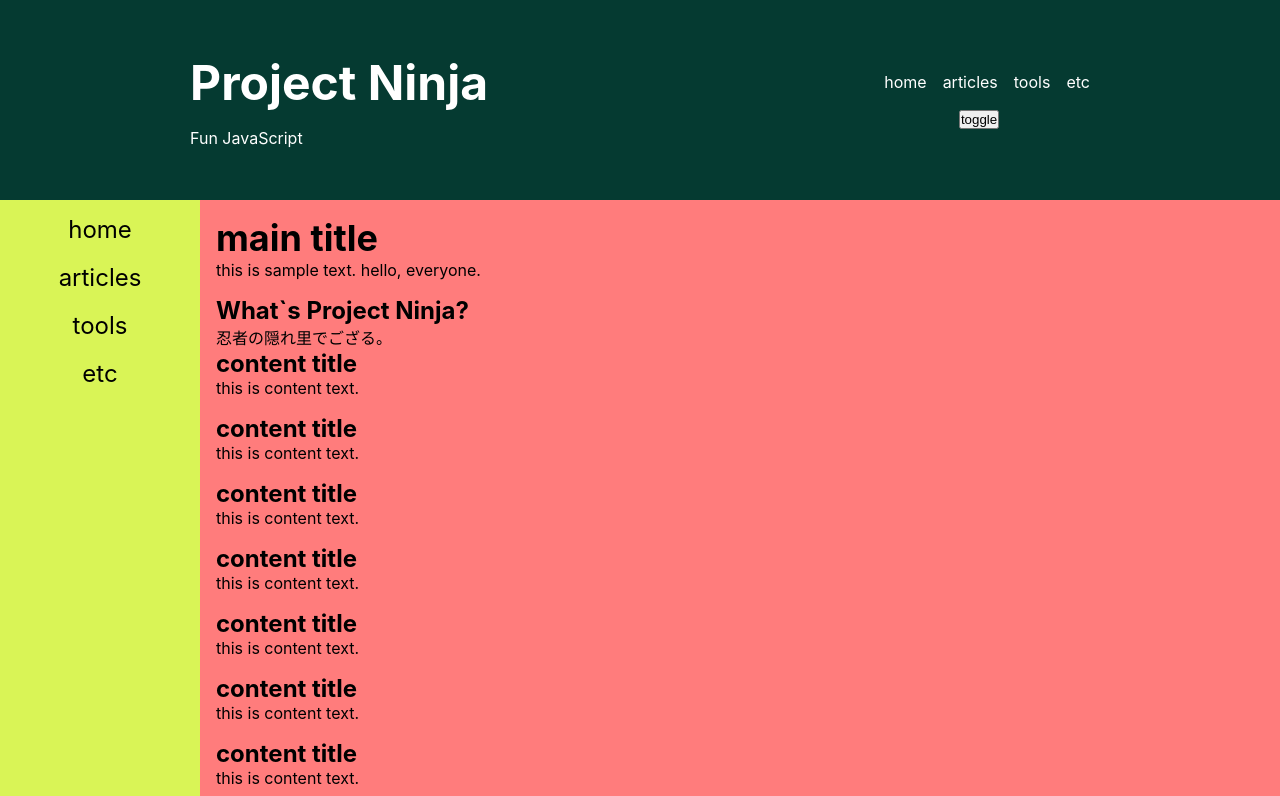
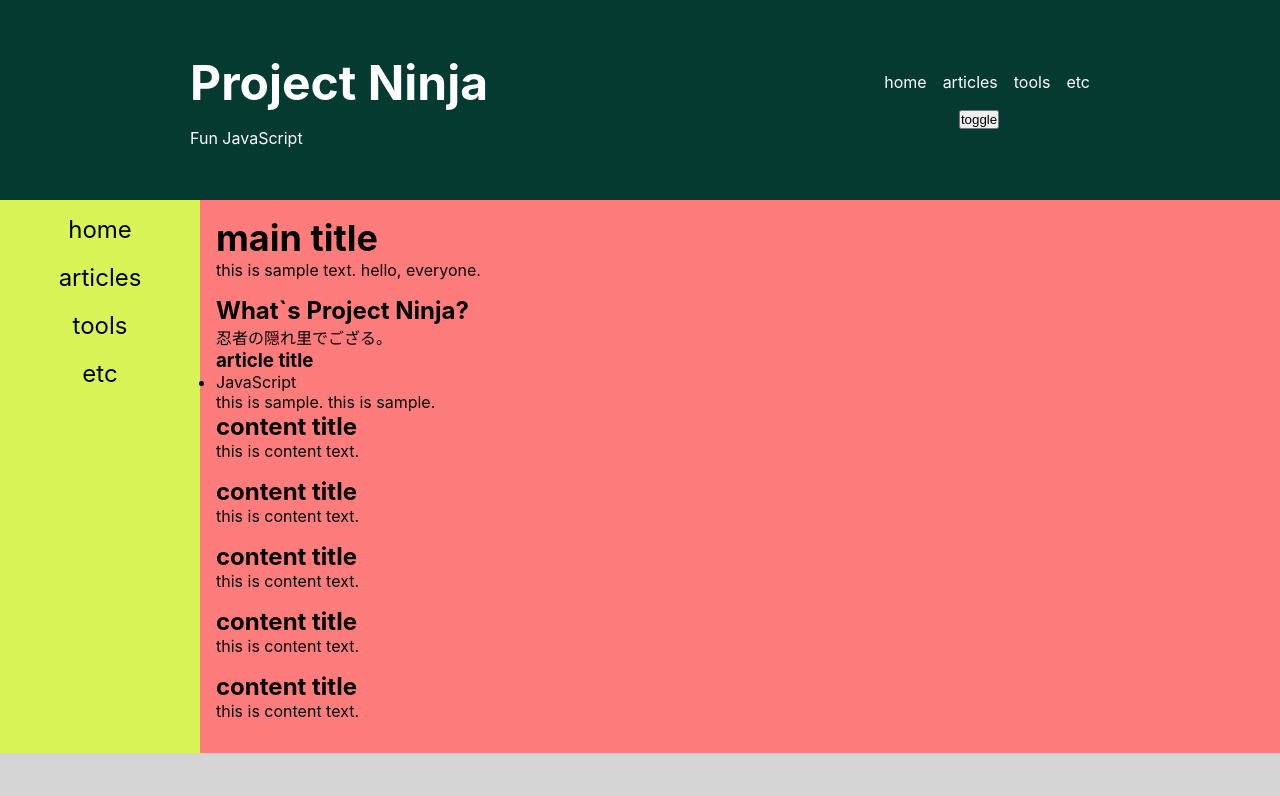
Before and after one commit to lighter-cn/react-demo, a React (Create React App) app: page / in a window 1280 px wide. Shown: the top 796 px of the page. Built offline with nearby package versions, Linux system fonts and the light colour scheme.

Commit message:
create articles

```diff
--- /dev/null
+++ b/src/module/Article.js
@@ -0,0 +1,15 @@
+import React from "react";
+
+const Article = props => {
+  return (
+    <article className="article">
+      <h3 className="article__title">article title</h3>
+      <ul className="article__tags">
+        <li className="article__tag">JavaScript</li>
+      </ul>
+      <p className="article__txt">this is sample. this is sample.</p>
+    </article>
+  );
+}
+
+export default Article;
--- /dev/null
+++ b/src/module/Articles.js
@@ -0,0 +1,10 @@
+import React from "react";
+import Article from "./Article"
+
+const Articles = props => {
+  return (
+    <Article />
+  );
+}
+
+export default Articles;
--- a/src/module/Main.js
+++ b/src/module/Main.js
@@ -1,6 +1,7 @@
 import React from "react";
 import Content from "./Content";
 import Home from "./Home";
+import Articles from "./Articles";
 
 
 class Main extends React.Component{
@@ -18,10 +19,8 @@ class Main extends React.Component{
           <p className="main__txt">this is sample text. hello, everyone.</p>
         </div>
         <Home />
+        <Articles />
         <div className="contents">
-          <Content />
-          <Content />
-          <Content />
           <Content />
           <Content />
           <Content />
```
Also changed, not shown: 1 other file (tests, documents, lock files or other folders).
